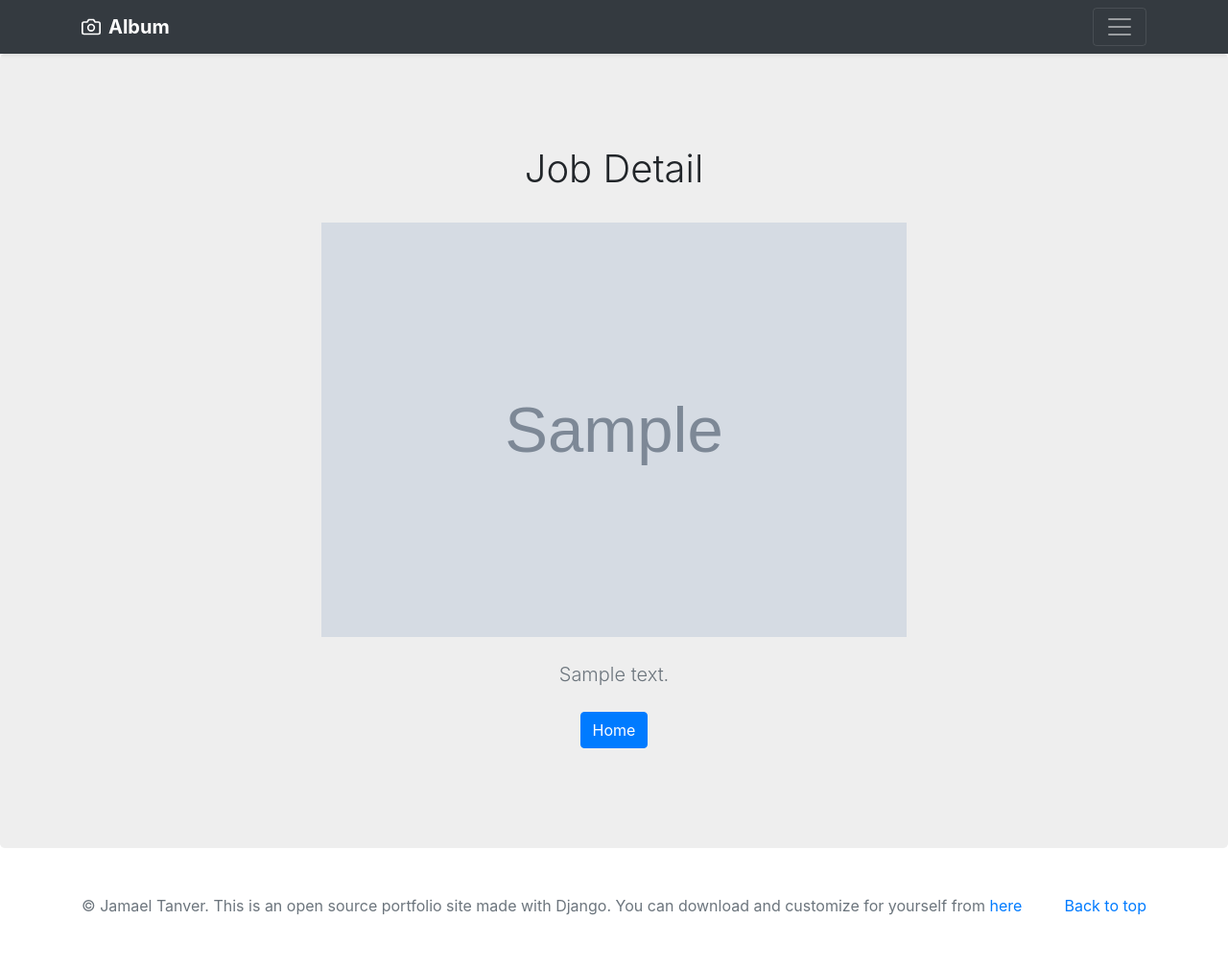
After one commit to jtanveer/portfolio, a Django app: template jobs/templates/detail.html in a window 1280 px wide. The commit adds this page. Shown: the whole page at 96% size. Run offline with Django 3.2, Linux system fonts and the light colour scheme; the template is opened without the code that fills it: most values are stand-ins (such as "Sample title", 1, 10 or a date in 2020); grey boxes marked "Sample" are stand-in pictures; data that the repository does not hold is empty; some libraries are stand-ins or nearby versions.

Commit message:
add job detail page

```diff
--- a/jobs/models.py
+++ b/jobs/models.py
@@ -4,3 +4,6 @@ from django.db import models
 class Job(models.Model):
     image = models.ImageField(upload_to='images/')
     summary = models.CharField(max_length=200)
+
+    def __str__(self):
+        return self.summary
--- /dev/null
+++ b/jobs/templates/base.html
@@ -0,0 +1,105 @@
+<!doctype html>
+<html lang="en">
+{% load static %}
+<head>
+    <meta charset="utf-8">
+    <meta name="viewport" content="width=device-width, initial-scale=1, shrink-to-fit=no">
+    <meta name="description" content="">
+    <meta name="author" content="Mark Otto, Jacob Thornton, and Bootstrap contributors">
+    <meta name="generator" content="Jekyll v4.0.1">
+    <title>{% block title %}{% endblock %}</title>
+
+    <link rel="canonical" href="https://getbootstrap.com/docs/4.5/examples/album/">
+
+    <!-- Bootstrap core CSS -->
+    <link rel="stylesheet" href="{% static 'css/bootstrap.min.css' %}">
+
+    <!-- Favicons -->
+    <link rel="apple-touch-icon" href="/docs/4.5/assets/img/favicons/apple-touch-icon.png" sizes="180x180">
+    <link rel="icon" href="/docs/4.5/assets/img/favicons/favicon-32x32.png" sizes="32x32" type="image/png">
+    <link rel="icon" href="/docs/4.5/assets/img/favicons/favicon-16x16.png" sizes="16x16" type="image/png">
+    <link rel="manifest" href="/docs/4.5/assets/img/favicons/manifest.json">
+    <link rel="mask-icon" href="/docs/4.5/assets/img/favicons/safari-pinned-tab.svg" color="#563d7c">
+    <link rel="icon" href="/docs/4.5/assets/img/favicons/favicon.ico">
+    <meta name="msapplication-config" content="/docs/4.5/assets/img/favicons/browserconfig.xml">
+    <meta name="theme-color" content="#563d7c">
+
+
+    <style>
+      .bd-placeholder-img {
+        font-size: 1.125rem;
+        text-anchor: middle;
+        -webkit-user-select: none;
+        -moz-user-select: none;
+        -ms-user-select: none;
+        user-select: none;
+      }
+
+      @media (min-width: 768px) {
+        .bd-placeholder-img-lg {
+          font-size: 3.5rem;
+        }
+      }
+
+    </style>
+    <!-- Custom styles for this template -->
+    <link href="{% static 'css/album.css' %}" rel="stylesheet">
+</head>
+<body>
+<header>
+    <div class="collapse bg-dark" id="navbarHeader">
+        <div class="container">
+            <div class="row">
+                <div class="col-sm-8 col-md-7 py-4">
+                    <h4 class="text-white">About</h4>
+                    <p class="text-muted">Add some information about the album below, the author, or any other
+                        background context. Make it a few sentences long so folks can pick up some informative tidbits.
+                        Then, link them off to some social networking sites or contact information.</p>
+                </div>
+                <div class="col-sm-4 offset-md-1 py-4">
+                    <h4 class="text-white">Contact</h4>
+                    <ul class="list-unstyled">
+                        <li><a href="https://twitter.com/nayon" class="text-white">Follow on Twitter</a></li>
+                        <li><a href="https://facebook.com/jtanveer" class="text-white">Like on Facebook</a></li>
+                        <li><a href="mailto:imjtnayon@gmail.com" class="text-white">Email me</a></li>
+                    </ul>
+                </div>
+            </div>
+        </div>
+    </div>
+    <div class="navbar navbar-dark bg-dark shadow-sm">
+        <div class="container d-flex justify-content-between">
+            <a href="#" class="navbar-brand d-flex align-items-center">
+                <svg xmlns="http://www.w3.org/2000/svg" width="20" height="20" fill="none" stroke="currentColor"
+                     stroke-linecap="round" stroke-linejoin="round" stroke-width="2" aria-hidden="true" class="mr-2"
+                     viewBox="0 0 24 24" focusable="false">
+                    <path d="M23 19a2 2 0 0 1-2 2H3a2 2 0 0 1-2-2V8a2 2 0 0 1 2-2h4l2-3h6l2 3h4a2 2 0 0 1 2 2z"/>
+                    <circle cx="12" cy="13" r="4"/>
+                </svg>
+                <strong>Album</strong>
+            </a>
+            <button class="navbar-toggler" type="button" data-toggle="collapse" data-target="#navbarHeader"
+                    aria-controls="navbarHeader" aria-expanded="false" aria-label="Toggle navigation">
+                <span class="navbar-toggler-icon"></span>
+            </button>
+        </div>
+    </div>
+</header>
+
+<main role="main">
+    {% block content %}{% endblock %}
+</main>
+
+<footer class="text-muted">
+    <div class="container">
+        <p class="float-right">
+            <a href="#">Back to top</a>
+        </p>
+        <p>&copy; Jamael Tanver. This is an open source portfolio site made with Django. You can download and customize for yourself from <a target="_blank" href="https://github.com/jtanveer/portfolio">here</a></p>
+    </div>
+</footer>
+<script src="{% static 'js/jquery-3.5.1.slim.min.js' %}"></script>
+<script src="{% static 'js/popper.min.js' %}"></script>
+<script src="{% static 'js/bootstrap.min.js' %}"></script>
+</body>
+</html>
--- /dev/null
+++ b/jobs/templates/detail.html
@@ -0,0 +1,15 @@
+{% extends 'base.html' %}
+{% block title %}Job Detail{% endblock %}
+
+{% block content %}
+<section class="jumbotron text-center">
+    <div class="container">
+        <h1>Job Detail</h1>
+        <img class="py-4 img-responsive" src="{{ job.image.url }}" height="480" width="100%" style="object-fit:cover;">
+        <p class="lead text-muted">{{ job.summary }}</p>
+        <p>
+            <a href="{% url 'home' %}" class="btn btn-primary my-2">Home</a>
+        </p>
+    </div>
+</section>
+{% endblock %}
--- a/jobs/urls.py
+++ b/jobs/urls.py
@@ -3,4 +3,5 @@ from . import views
 
 urlpatterns = [
     path('', views.home, name='home'),
+    path('jobs/<int:job_id>', views.detail, name='detail'),
 ]
```
Also changed, not shown: jobs/templates/home.html (+9 -113 lines), jobs/views.py (+6 -1 lines), 1 other file.
